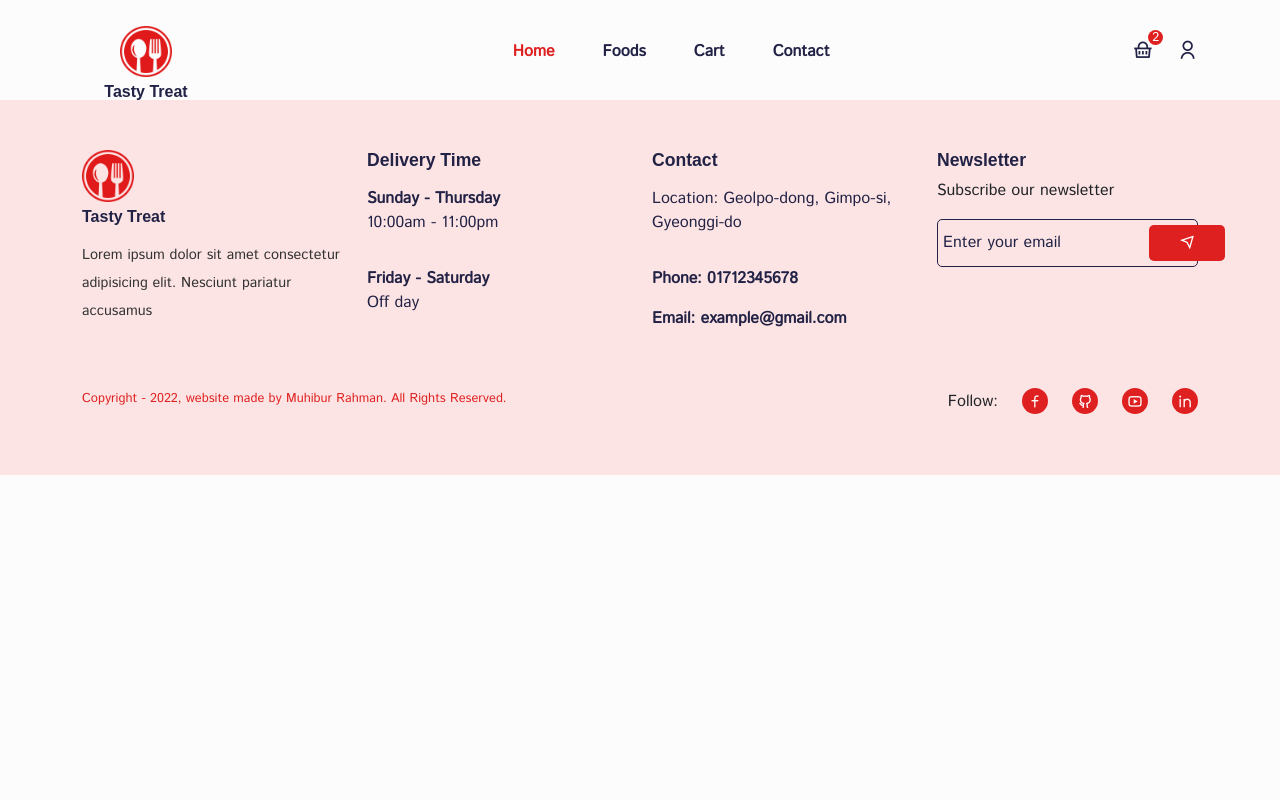
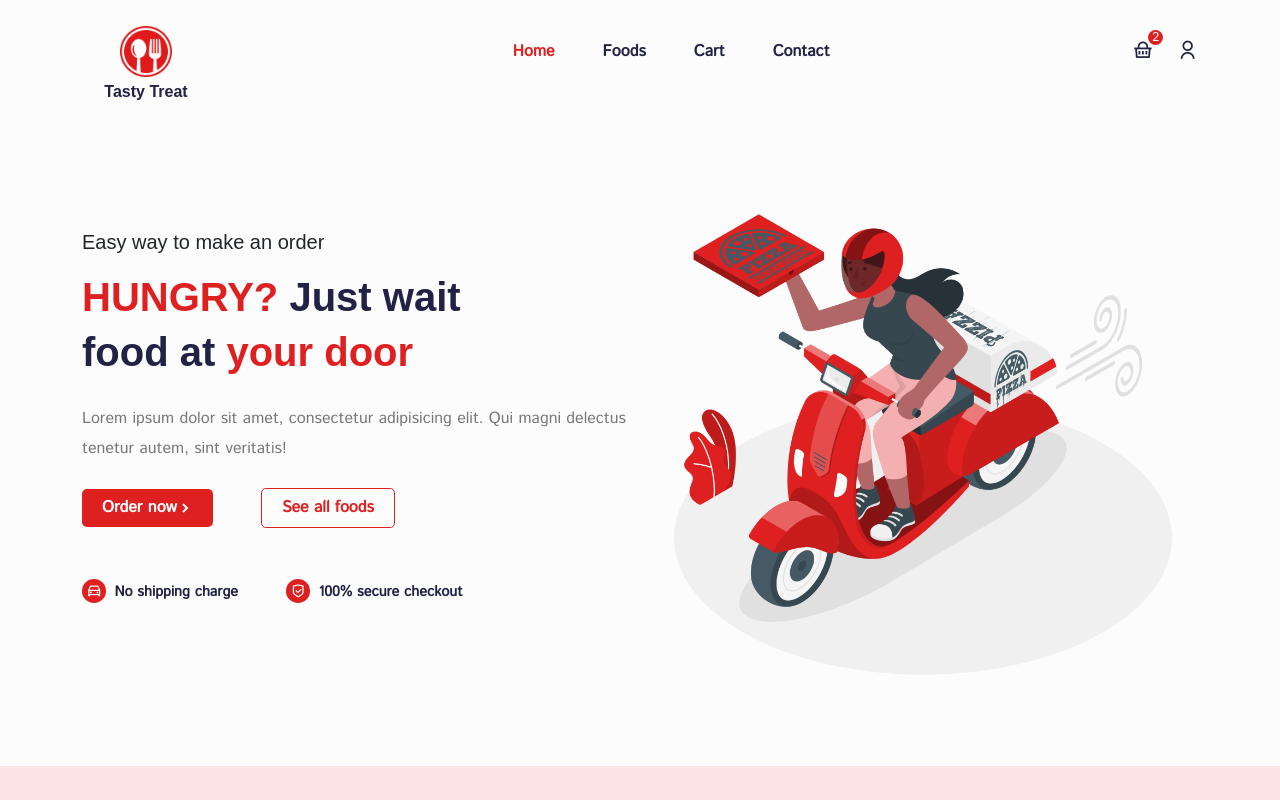
Before and after one commit to rara-record/pizzaman, a React (Create React App) app: page /home in a window 1280 px wide. Shown: the top 800 px of the page. Built offline with nearby package versions, Linux system fonts and the light colour scheme; a web font is replaced by a local one.

Commit message:
[feat] Home 컴포넌트 hero-section UI 추가

```diff
--- a/src/pages/Home.jsx
+++ b/src/pages/Home.jsx
@@ -1,9 +1,67 @@
 import React from 'react'
+
 import Helmet from '../components/Helmet'
+import { Link } from 'react-router-dom'
 import { Container, Row, Col, ListGroup, ListGroupItem } from 'reactstrap'
 
+import heroImg from '../assets/images/hero.png'
+
 const Home = () => {
-  return <Helmet title="Home"></Helmet>
+  return (
+    <Helmet title="Home">
+      <section className="hero">
+        <Container>
+          <Row>
+            <Col lg="6" md="6">
+              <div className="hero__content">
+                <h5 className="mb-3">Easy way to make an order</h5>
+                <h1 className="mb-4 hero__title">
+                  <span>HUNGRY?</span> Just wait <br /> food at
+                  <span> your door</span>
+                </h1>
+
+                <p>
+                  Lorem ipsum dolor sit amet, consectetur adipisicing elit. Qui
+                  magni delectus tenetur autem, sint veritatis!
+                </p>
+
+                <div className="hero__btns d-flex align-items-center gap-5 mt-4">
+                  <button className="order__btn d-flex align-items-center justify-content-between">
+                    Order now <i class="ri-arrow-right-s-line"></i>
+                  </button>
+
+                  <button className="all__foods-btn">
+                    <Link to="/foods">See all foods</Link>
+                  </button>
+                </div>
+
+                <div className="hero__service d-flex align-items-center gap-5 mt-5">
+                  <p className="d-flex align-items-center gap-2">
+                    <span className="shipping__icon">
+                      <i class="ri-car-line"></i>
+                    </span>
+                    No shipping charge
+                  </p>
+                  <p className="d-flex align-items-center gap-2">
+                    <span className="shipping__icon">
+                      <i class="ri-shield-check-line"></i>
+                    </span>
+                    100% secure checkout
+                  </p>
+                </div>
+              </div>
+            </Col>
+
+            <Col lg="6" md="6">
+              <div className="hero__img">
+                <img src={heroImg} alt="hero-img" className="w-100" />
+              </div>
+            </Col>
+          </Row>
+        </Container>
+      </section>
+    </Helmet>
+  )
 }
 
 export default Home
--- a/src/style.css
+++ b/src/style.css
@@ -240,4 +240,45 @@
     font-size: 0.8rem;
     color: #df2020; }
 
+.hero__content {
+  padding-top: 70px; }
+  .hero__content p {
+    font-size: 1rem;
+    color: #777;
+    line-height: 30px; }
+  .hero__content .hero__btns button {
+    padding: 7px 20px;
+    font-weight: 600;
+    border: none;
+    outline: none;
+    border-radius: 5px;
+    cursor: pointer; }
+  .hero__content .hero__btns .order__btn {
+    background: #df2020;
+    color: #fff;
+    transition: 0.3s; }
+  .hero__content .hero__btns .order__btn:hover {
+    background: #212245; }
+  .hero__content .hero__btns .all__foods-btn {
+    background: transparent;
+    border: 1px solid #df2020 !important; }
+  .hero__content .hero__btns .all__foods-btn a {
+    color: #df2020; }
+  .hero__content .hero__service p {
+    font-weight: 600;
+    font-size: 0.9rem;
+    color: #212245; }
+  .hero__content .hero__service .shipping__icon i {
+    padding: 5px;
+    font-weight: 500 !important;
+    color: #fff;
+    background: #df2020;
+    border-radius: 50%; }
+
+.hero__title {
+  font-size: 2.5rem;
+  line-height: 55px; }
+  .hero__title span {
+    color: #df2020; }
+
 /*# sourceMappingURL=style.css.map */
--- /dev/null
+++ b/src/styles/home/hero-section.scss
@@ -0,0 +1,66 @@
+.hero {
+  &__content {
+    padding-top: 70px;
+
+    p {
+      font-size: 1rem;
+      color: #777;
+      line-height: 30px;
+    }
+
+    .hero__btns {
+      button {
+        padding: 7px 20px;
+        font-weight: 600;
+        border: none;
+        outline: none;
+        border-radius: 5px;
+        cursor: pointer;
+      }
+
+      .order__btn {
+        background: #df2020;
+        color: #fff;
+        transition: 0.3s;
+      }
+
+      .order__btn:hover {
+        background: #212245;
+      }
+
+      .all__foods-btn {
+        background: transparent;
+        border: 1px solid #df2020 !important;
+      }
+
+      .all__foods-btn a {
+        color: #df2020;
+      }
+    }
+
+    .hero__service {
+      p {
+        font-weight: 600;
+        font-size: 0.9rem;
+        color: #212245;
+      }
+
+      .shipping__icon i {
+        padding: 5px;
+        font-weight: 500 !important;
+        color: #fff;
+        background: #df2020;
+        border-radius: 50%;
+      }
+    }
+  }
+
+  &__title {
+    font-size: 2.5rem;
+    line-height: 55px;
+
+    span {
+      color: #df2020;
+    }
+  }
+}
```
Also changed, not shown: 1 other file (tests, documents, lock files or other folders).
